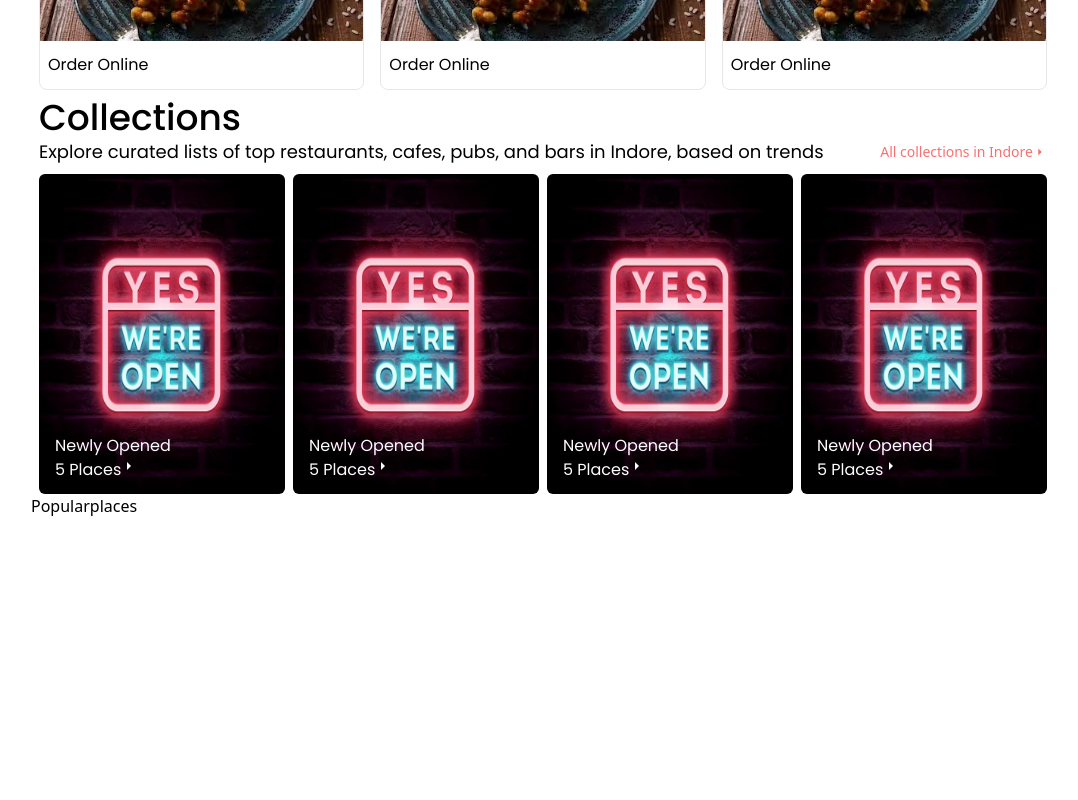
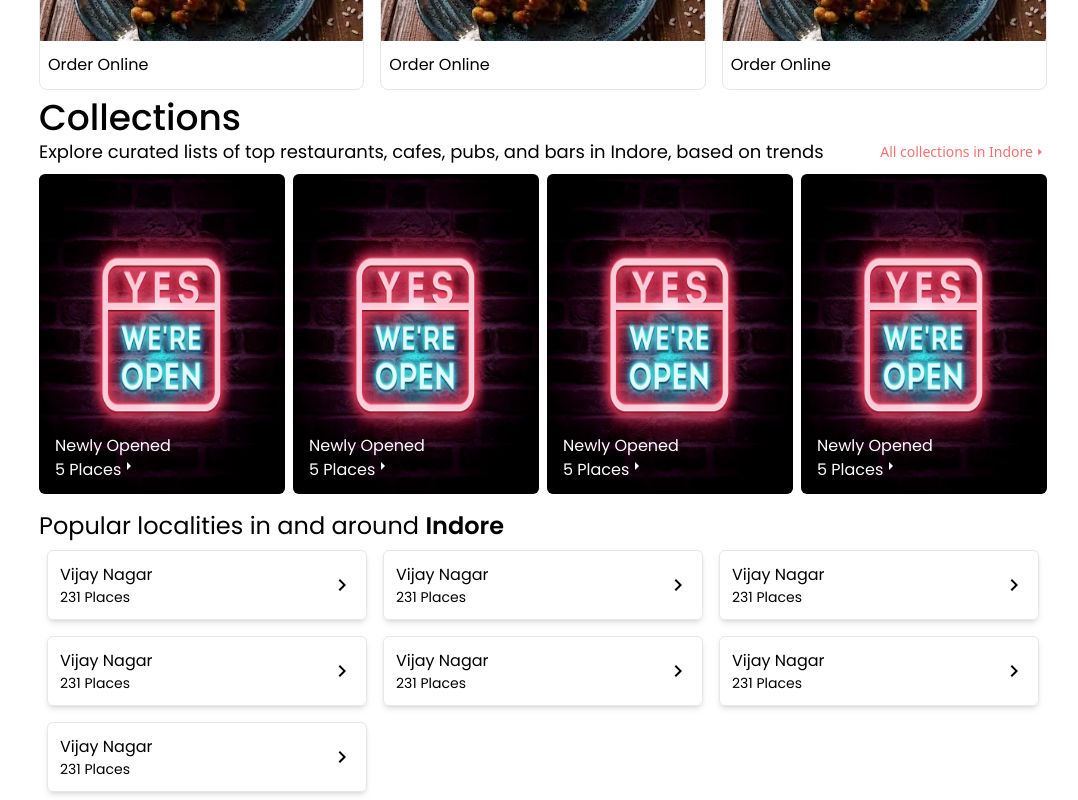
Before and after one commit to Ghost1129/my-tomato, a Next.js app: page / in a window 1280 px wide. Shown: the part 670-1470 px from the top of the page, without its empty margins (97-1175 px from the left). Before the commit the page ends 1188 px from the top, so only its background shows below. Built offline with nearby package versions, Linux system fonts and the light colour scheme.

Commit message:
Added Popularplaces

```diff
--- a/src/components/Popularplaces.jsx
+++ b/src/components/Popularplaces.jsx
@@ -1,8 +1,23 @@
+import Places from '@/utils/Places'
 import React from 'react'
+
 
 const Popularplaces = () => {
   return (
-    <div>Popularplaces</div>
+    <div className='mx-2 mt-4'>
+        <span className='text-2xl font-Popin'>Popular localities in and around <span className="font-semibold">Indore</span></span>
+        <div className='grid md:grid-cols-3'>
+            <Places/>
+            <Places/>
+            <Places/>
+            <Places/>
+            <Places/>
+            <Places/>
+            <Places/>
+
+
+        </div>
+    </div>
   )
 }
 
--- /dev/null
+++ b/src/utils/Places.jsx
@@ -0,0 +1,16 @@
+import React from 'react'
+import {MdOutlineKeyboardArrowRight} from 'react-icons/md'
+
+const Places = () => {
+  return (
+    <div className="flex items-center justify-between border p-3 m-2 rounded-md cursor-pointer shadow-md">
+        <div className="flex flex-col font-Popin">
+            <span>Vijay Nagar</span>
+            <span className="text-sm">231 Places</span>
+        </div>
+        <MdOutlineKeyboardArrowRight size={'1.5rem'}/>
+    </div>
+  )
+}
+
+export default Places
```
